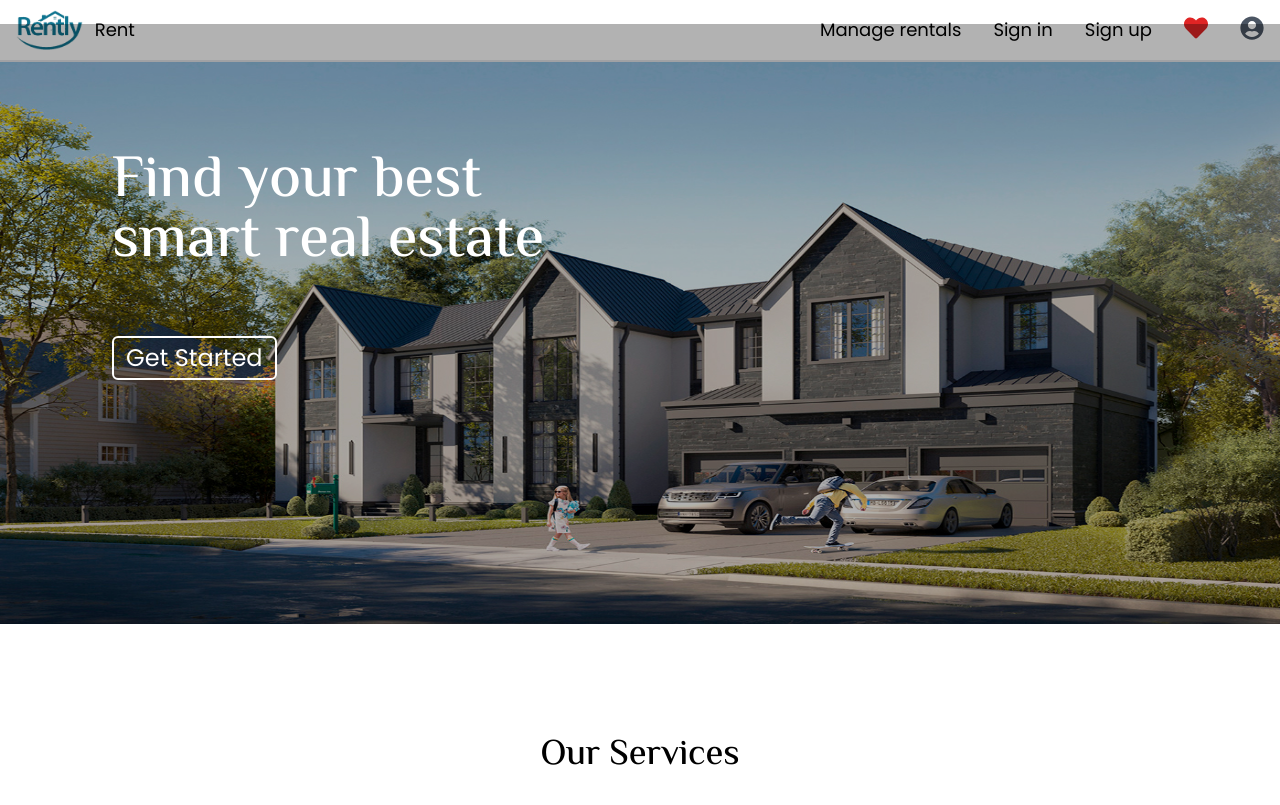
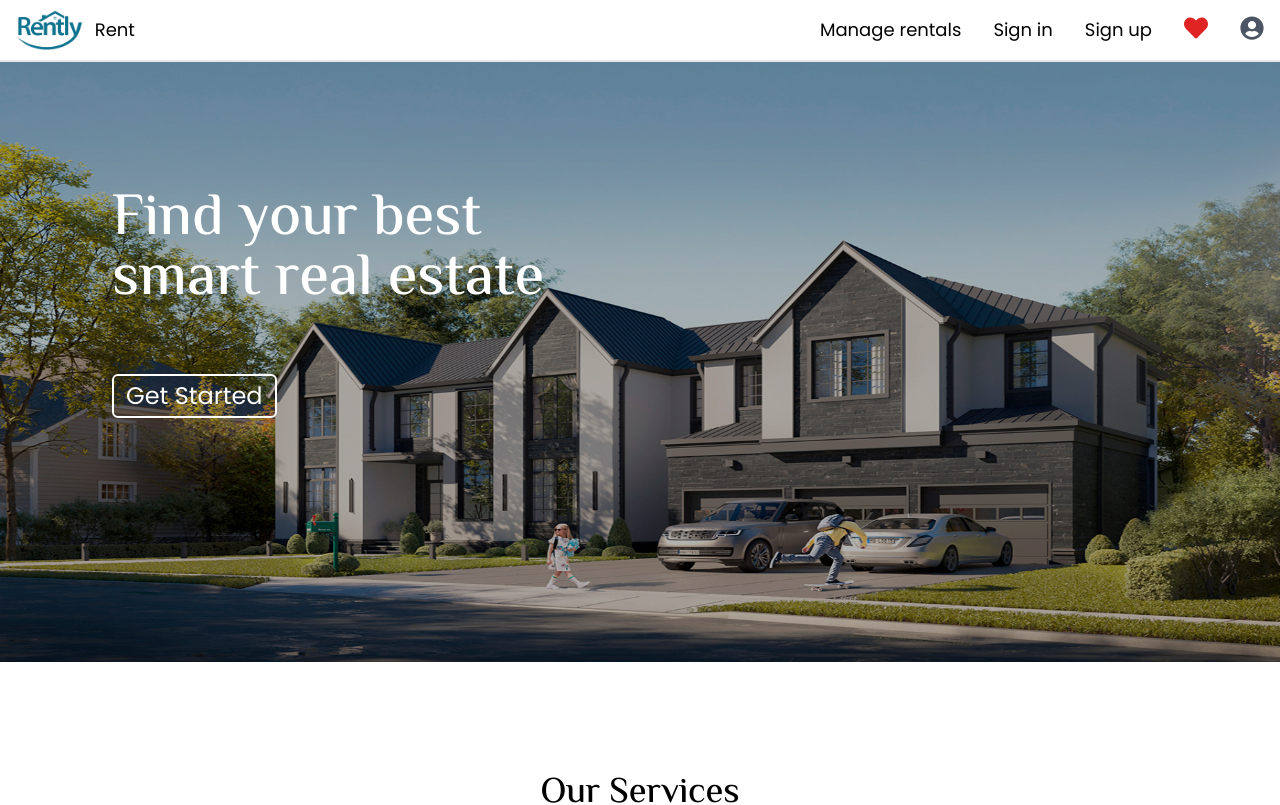
Before and after one commit to rehabmahmoud20/Rently, a React (Create React App) app: page / in a window 1280 px wide. Shown: the top 805 px of the page. Built offline with nearby package versions, Linux system fonts and the light colour scheme; no server answers; the database is empty.

Commit message:
Errors Fixed

```diff
--- a/public/index.html
+++ b/public/index.html
@@ -11,18 +11,9 @@
     />
     <link rel="apple-touch-icon" href="%PUBLIC_URL%/logo192.png" />
     <link rel="manifest" href="%PUBLIC_URL%/manifest.json" />
-<<<<<<< HEAD
-    <link
-      rel="stylesheet"
-      href="https://unpkg.com/leaflet@1.9.2/dist/leaflet.css"
-      integrity="sha256-sA+zWATbFveLLNqWO2gtiw3HL/lh1giY/Inf1BJ0z14="
-      crossorigin=""
-    />
-=======
     <link rel="stylesheet" href="https://unpkg.com/leaflet@1.9.2/dist/leaflet.css"
     integrity="sha256-sA+zWATbFveLLNqWO2gtiw3HL/lh1giY/Inf1BJ0z14="
     crossorigin=""/>
->>>>>>> hesham
     <title>Rently</title>
   </head>
   <body>
--- a/src/components/Rental/RentalList/rentalList.css
+++ b/src/components/Rental/RentalList/rentalList.css
@@ -1,26 +1,3 @@
-nav .wrap:after {
-  content: "";
-  position: absolute;
-  width: 100%;
-  height: 1px;
-  background-color: silver;
-  left: 0px;
-}
-
-nav {
-  position: fixed;
-  top: 0px;
-  left: 0px;
-  width: 100%;
-  z-index: 3;
-}
-nav .wrap {
-  position: relative;
-}
-nav .wrap:after {
-  top: 51px;
-}
-
 .filter {
   position: fixed;
   top: 62px;
--- a/src/components/Rental/RentalList/rentalList.scss
+++ b/src/components/Rental/RentalList/rentalList.scss
@@ -5,21 +5,6 @@
     height: 1px;
     background-color: rgb(192, 192, 192);
     left: 0px;
-}
-
-nav {
-    position: fixed;
-    top: 0px;
-    left: 0px;
-    width: 100%;
-    z-index: 3;
-    .wrap {
-        position: relative;
-        &:after {
-            @extend %after;
-            top: 51px;
-        }
-    }
 }
 
 .filter {
```
Also changed, not shown: 1 other file (tests, documents, lock files or other folders).
